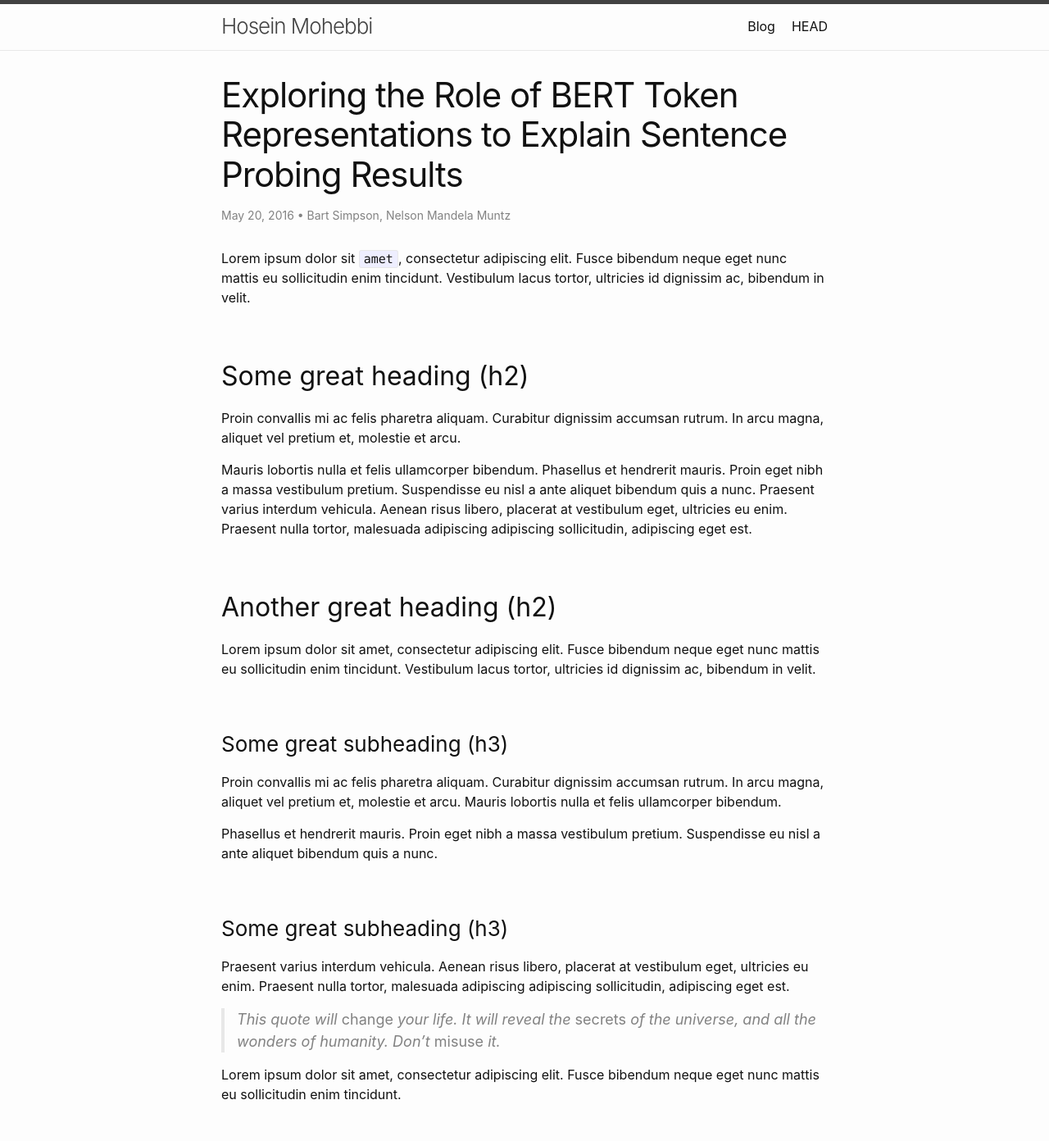
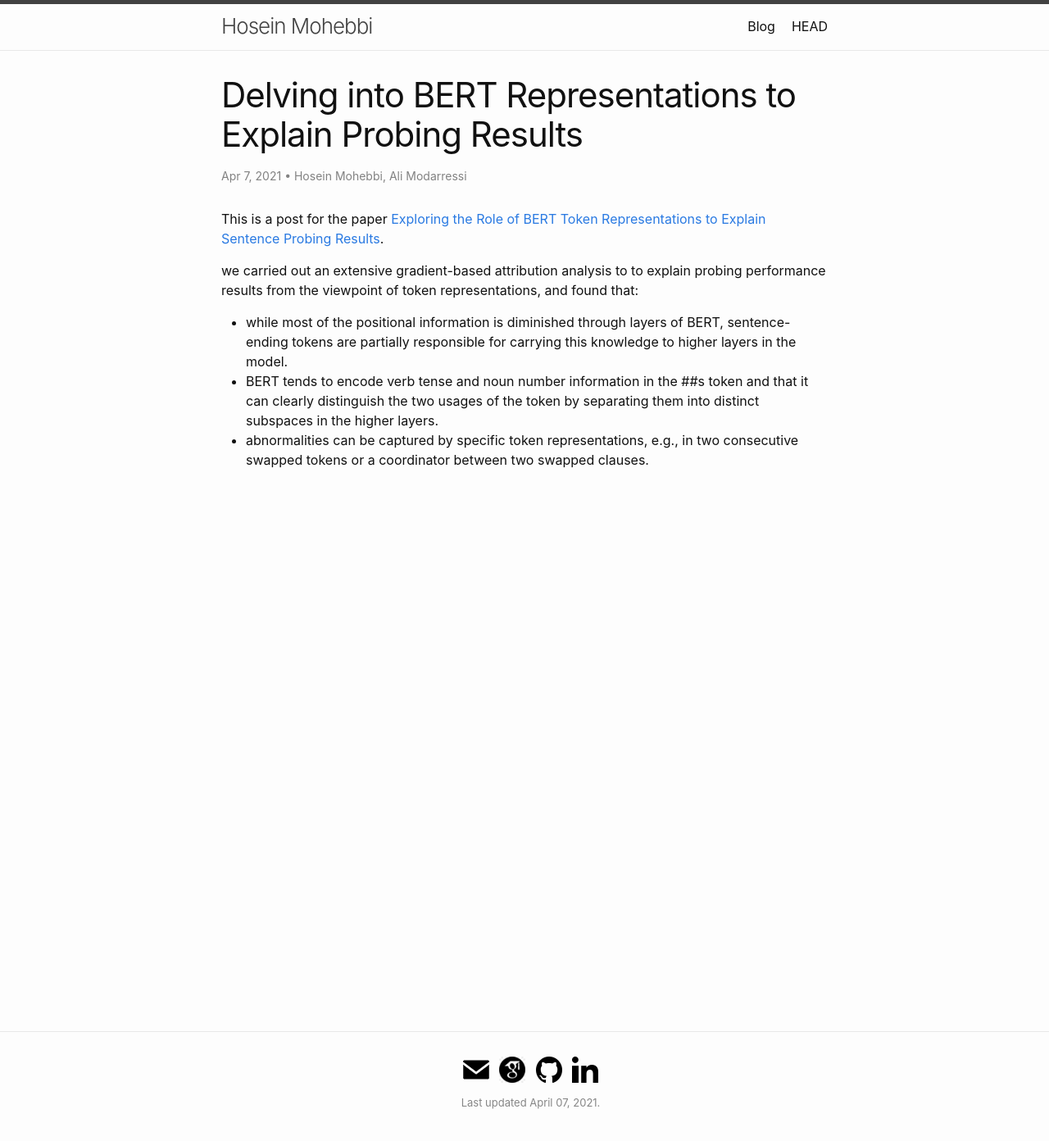
Before and after one commit to hmohebbi/hmohebbi.github.io, a Jekyll site: the page built from _posts/2021-04-07-explain-probing-results.md, in a window 1280 px wide and 1400 px high. Shown: the top 1392 px of the window at 82% size. Built offline with Jekyll 4.4.1, drawn with Linux system fonts in a browser that asks for light colours; some of the changed text lies outside the part shown.

Commit message:
initialized explain probing results post

````diff
--- a/_config.yml
+++ b/_config.yml
@@ -18,6 +18,8 @@ minima:
   social_links:
     github:  hmohebbi
     linkedin: hosein-mohebbi
+    gscholar: tWOBwigAAAAJ&hl
+    email: hosein.mohebbi75@gmail.com
     # twitter: hmohebbi75
 
 
--- a/_includes/footer.html
+++ b/_includes/footer.html
@@ -12,7 +12,7 @@
     </div>
   </div>
   <div class="footer-col  footer-col-3">
-    <p class="text" align="center" style="opacity: 0.5; font-size:14px">Last updated {{ site.time | date: "%B %d, %Y" }}.</p>
+    <p class="text" align="center" style="opacity: 0.5; font-size:13px">Last updated {{ site.time | date: "%B %d, %Y" }}.</p>
   </div>
 
 </footer>
--- a/_includes/social.html
+++ b/_includes/social.html
@@ -1,21 +1,9 @@
 {%- assign social = site.minima.social_links -%}
 
 <ul class="social-media-list">
-  {%- for glb in social.gitlab -%}{%- if glb.username and glb.instance -%}<li><a rel="me" href="https://{{ glb.instance | cgi_escape | escape}}/{{glb.username}}" title="{{ glb.username | escape }}"><svg class="svg-icon grey"><use xlink:href="{{ '/assets/minima-social-icons.svg#gitlab' | relative_url }}"></use></svg></a></li>{%- endif -%}{%- endfor -%}
-  {%- if social.dribbble -%}<li><a rel="me" href="https://dribbble.com/{{ social.dribbble | cgi_escape | escape }}" title="{{ social.dribbble | escape }}"><svg class="svg-icon grey"><use xlink:href="{{ '/assets/minima-social-icons.svg#dribbble' | relative_url }}"></use></svg></a></li>{%- endif -%}
-  {%- if social.facebook -%}<li><a rel="me" href="https://www.facebook.com/{{ social.facebook | cgi_escape | escape }}" title="{{ social.facebook | escape }}"><svg class="svg-icon grey"><use xlink:href="{{ '/assets/minima-social-icons.svg#facebook' | relative_url }}"></use></svg></a></li>{%- endif -%}
-  {%- if social.flickr -%}<li><a rel="me" href="https://www.flickr.com/photos/{{ social.flickr | cgi_escape | escape }}" title="{{ social.flickr | escape }}"><svg class="svg-icon grey"><use xlink:href="{{ '/assets/minima-social-icons.svg#flickr' | relative_url }}"></use></svg></a></li>{%- endif -%}
-  {%- if social.github -%}<li><a rel="me" href="https://github.com/{{ social.github | cgi_escape | escape }}" title="{{ social.github | escape }}"><svg class="svg-icon grey"><use xlink:href="{{ '/assets/minima-social-icons.svg#github' | relative_url }}"></use></svg></a></li>{%- endif -%}
-  {%- if social.stackoverflow -%}<li><a rel="me" href="https://stackoverflow.com/users/{{ social.stackoverflow | cgi_escape | escape }}" title="{{ social.stackoverflow | escape }}"><svg class="svg-icon grey"><use xlink:href="{{ '/assets/minima-social-icons.svg#stackoverflow' | relative_url }}"></use></svg></a></li>{%- endif -%}
-  {%- if social.instagram -%}<li><a rel="me" href="https://www.instagram.com/{{ social.instagram | cgi_escape | escape }}" title="{{ social.instagram | escape }}"><svg class="svg-icon grey"><use xlink:href="{{ '/assets/minima-social-icons.svg#instagram' | relative_url }}"></use></svg></a></li>{%- endif -%}
-  {%- if social.linkedin -%}<li><a rel="me" href="https://www.linkedin.com/in/{{ social.linkedin | cgi_escape | escape }}" title="{{ social.linkedin | escape }}"><svg class="svg-icon grey"><use xlink:href="{{ '/assets/minima-social-icons.svg#linkedin' | relative_url }}"></use></svg></a></li>{%- endif -%}
-  {%- if social.pinterest -%}<li><a rel="me" href="https://www.pinterest.com/{{ social.pinterest | cgi_escape | escape }}" title="{{ social.pinterest | escape }}"><svg class="svg-icon grey"><use xlink:href="{{ '/assets/minima-social-icons.svg#pinterest' | relative_url }}"></use></svg></a></li>{%- endif -%}
-  {%- for mst in social.mastodon -%}{%- if mst.username and mst.instance -%}<li><a rel="me" href="https://{{ mst.instance | cgi_escape | escape}}/@{{mst.username}}" title="{{ mst.username | escape }}"><svg class="svg-icon grey"><use xlink:href="{{ '/assets/minima-social-icons.svg#mastodon' | relative_url }}"></use></svg></a></li>{%- endif -%}{%- endfor -%}
-  {%- if social.twitter -%}<li><a rel="me" href="https://twitter.com/{{ social.twitter | cgi_escape | escape }}" title="{{ social.twitter | escape }}"><svg class="svg-icon grey"><use xlink:href="{{ '/assets/minima-social-icons.svg#twitter' | relative_url }}"></use></svg></a></li>{%- endif -%}
-  {%- if social.youtube -%}<li><a rel="me" href="https://www.youtube.com/{{ social.youtube | cgi_escape | escape }}" title="{{ social.youtube | escape }}"><svg class="svg-icon grey"><use xlink:href="{{ '/assets/minima-social-icons.svg#youtube' | relative_url }}"></use></svg></a></li>{%- endif -%}
-  {%- if social.youtube_channel -%}<li><a rel="me" href="https://www.youtube.com/channel/{{ social.youtube_channel | cgi_escape | escape }}" title="{{ social.youtube_channel_name | escape | default: 'YouTube' }}"><svg class="svg-icon grey"><use xlink:href="{{ '/assets/minima-social-icons.svg#youtube' | relative_url }}"></use></svg></a></li>{%- endif -%}
-  {%- if social.telegram -%}<li><a rel="me" href="https://t.me/{{ social.telegram | cgi_escape | escape }}" title="{{ social.telegram | escape }}"><svg class="svg-icon grey"><use xlink:href="{{ '/assets/minima-social-icons.svg#telegram' | relative_url }}"></use></svg></a></li>{%- endif -%}
-  {%- if social.keybase -%}<li><a rel="me" href="https://keybase.io/{{ social.keybase | cgi_escape | escape }}" title="{{ social.keybase | escape }}"><svg class="svg-icon grey"><use xlink:href="{{ '/assets/minima-social-icons.svg#keybase' | relative_url }}"></use></svg></a></li>{%- endif -%}
-  {%- if social.microdotblog -%}<li><a rel="me" href="https://micro.blog/{{ social.microdotblog | cgi_escape | escape }}" title="{{ social.microdotblog | escape }}"><svg class="svg-icon grey"><use xlink:href="{{ '/assets/minima-social-icons.svg#microdotblog' | relative_url }}"></use></svg></a></li>{%- endif -%}
-  {%- if social.devto -%}<li><a href="https://dev.to/{{ social.devto | cgi_escape | escape }}" title="{{ social.devto | escape }}"><svg class="svg-icon grey"><use xlink:href="{{ '/assets/minima-social-icons.svg#devto' | relative_url }}"></use></svg></a></li>{%- endif -%}
+  {%- if social.email -%}<span><a href="mailto:{{ social.email }}" target="_blank"> <img src="/assets/social-icons/mail2.png"> </a> &nbsp; </span>{%- endif -%}
+  {%- if social.gscholar -%}<span><a href="https://scholar.google.com/citations?user={{ social.gscholar }}=en" target="_blank"> <img src="/assets/social-icons/gscholar2.png"> </a> &nbsp; </span>{%- endif -%}
+  {%- if social.github -%}<span><a href="https://github.com/{{ social.github }}" target="_blank"> <img src="/assets/social-icons/github.png"> </a> &nbsp; </span>{%- endif -%}
+  {%- if social.linkedin -%}<span><a href="https://www.linkedin.com/in/{{ social.linkedin }}" target="_blank"> <img src="/assets/social-icons/linkedin.png"> </a></span>{%- endif -%}
+  {%- if social.twitter -%}<span><a href="https://twitter.com/{{ social.twitter }}" target="_blank"> <img src="/assets/social-icons/twitter.png"> </a> </span>{%- endif -%}
 </ul>
--- a/_posts/2016-05-20-this-post-demonstrates-post-content-styles.md
+++ /dev/null
@@ -1,116 +0,0 @@
----
-layout: post
-title: "Exploring the Role of BERT Token Representations to Explain Sentence Probing Results"
-categories: junk
-author:
-- Bart Simpson
-- Nelson Mandela Muntz
-# meta: "Springfield"
-permalink: /blog/explain-probing-results
----
-
-Lorem ipsum dolor sit `amet`, consectetur adipiscing elit. Fusce bibendum neque eget nunc mattis eu sollicitudin enim tincidunt. Vestibulum lacus tortor, ultricies id dignissim ac, bibendum in velit.
-
-## Some great heading (h2)
-
-Proin convallis mi ac felis pharetra aliquam. Curabitur dignissim accumsan rutrum. In arcu magna, aliquet vel pretium et, molestie et arcu.
-
-Mauris lobortis nulla et felis ullamcorper bibendum. Phasellus et hendrerit mauris. Proin eget nibh a massa vestibulum pretium. Suspendisse eu nisl a ante aliquet bibendum quis a nunc. Praesent varius interdum vehicula. Aenean risus libero, placerat at vestibulum eget, ultricies eu enim. Praesent nulla tortor, malesuada adipiscing adipiscing sollicitudin, adipiscing eget est.
-
-## Another great heading (h2)
-
-Lorem ipsum dolor sit amet, consectetur adipiscing elit. Fusce bibendum neque eget nunc mattis eu sollicitudin enim tincidunt. Vestibulum lacus tortor, ultricies id dignissim ac, bibendum in velit.
-
-### Some great subheading (h3)
-
-Proin convallis mi ac felis pharetra aliquam. Curabitur dignissim accumsan rutrum. In arcu magna, aliquet vel pretium et, molestie et arcu. Mauris lobortis nulla et felis ullamcorper bibendum.
-
-Phasellus et hendrerit mauris. Proin eget nibh a massa vestibulum pretium. Suspendisse eu nisl a ante aliquet bibendum quis a nunc.
-
-### Some great subheading (h3)
-
-Praesent varius interdum vehicula. Aenean risus libero, placerat at vestibulum eget, ultricies eu enim. Praesent nulla tortor, malesuada adipiscing adipiscing sollicitudin, adipiscing eget est.
-
-> This quote will *change* your life. It will reveal the <i>secrets</i> of the universe, and all the wonders of humanity. Don't <em>misuse</em> it.
-
-Lorem ipsum dolor sit amet, consectetur adipiscing elit. Fusce bibendum neque eget nunc mattis eu sollicitudin enim tincidunt.
-
-### Some great subheading (h3)
-
-Vestibulum lacus tortor, ultricies id dignissim ac, bibendum in velit. Proin convallis mi ac felis pharetra aliquam. Curabitur dignissim accumsan rutrum.
-
-```html
-<html>
-  <head>
-  </head>
-  <body>
-    <p>Hello, World!</p>
-  </body>
-</html>
-```
-
-
-In arcu magna, aliquet vel pretium et, molestie et arcu. Mauris lobortis nulla et felis ullamcorper bibendum. Phasellus et hendrerit mauris.
-
-#### You might want a sub-subheading (h4)
-
-In arcu magna, aliquet vel pretium et, molestie et arcu. Mauris lobortis nulla et felis ullamcorper bibendum. Phasellus et hendrerit mauris.
-
-In arcu magna, aliquet vel pretium et, molestie et arcu. Mauris lobortis nulla et felis ullamcorper bibendum. Phasellus et hendrerit mauris.
-
-#### But it's probably overkill (h4)
-
-In arcu magna, aliquet vel pretium et, molestie et arcu. Mauris lobortis nulla et felis ullamcorper bibendum. Phasellus et hendrerit mauris.
-
-##### Could be a smaller sub-heading, `pacman` (h5)
-
-In arcu magna, aliquet vel pretium et, molestie et arcu. Mauris lobortis nulla et felis ullamcorper bibendum. Phasellus et hendrerit mauris.
-
-###### Small yet significant sub-heading  (h6)
-
-In arcu magna, aliquet vel pretium et, molestie et arcu. Mauris lobortis nulla et felis ullamcorper bibendum. Phasellus et hendrerit mauris.
-
-### Oh hai, an unordered list!!
-
-In arcu magna, aliquet vel pretium et, molestie et arcu. Mauris lobortis nulla et felis ullamcorper bibendum. Phasellus et hendrerit mauris.
-
-- First item, yo
-- Second item, dawg
-- Third item, what what?!
-- Fourth item, fo sheezy my neezy
-
-### Oh hai, an ordered list!!
-
-In arcu magna, aliquet vel pretium et, molestie et arcu. Mauris lobortis nulla et felis ullamcorper bibendum. Phasellus et hendrerit mauris.
-
-1. First item, yo
-2. Second item, dawg
-3. Third item, what what?!
-4. Fourth item, fo sheezy my neezy
-
-
-
-## Headings are cool! (h2)
-
-Proin eget nibh a massa vestibulum pretium. Suspendisse eu nisl a ante aliquet bibendum quis a nunc. Praesent varius interdum vehicula. Aenean risus libero, placerat at vestibulum eget, ultricies eu enim. Praesent nulla tortor, malesuada adipiscing adipiscing sollicitudin, adipiscing eget est.
-
-Praesent nulla tortor, malesuada adipiscing adipiscing sollicitudin, adipiscing eget est.
-
-Proin eget nibh a massa vestibulum pretium. Suspendisse eu nisl a ante aliquet bibendum quis a nunc.
-
-### Tables
-
-Title 1               | Title 2               | Title 3               | Title 4
---------------------- | --------------------- | --------------------- | ---------------------
-lorem                 | lorem ipsum           | lorem ipsum dolor     | lorem ipsum dolor sit
-lorem ipsum dolor sit | lorem ipsum dolor sit | lorem ipsum dolor sit | lorem ipsum dolor sit
-lorem ipsum dolor sit | lorem ipsum dolor sit | lorem ipsum dolor sit | lorem ipsum dolor sit
-lorem ipsum dolor sit | lorem ipsum dolor sit | lorem ipsum dolor sit | lorem ipsum dolor sit
-
-
-Title 1 | Title 2 | Title 3 | Title 4
---- | --- | --- | ---
-lorem | lorem ipsum | lorem ipsum dolor | lorem ipsum dolor sit
-lorem ipsum dolor sit amet | lorem ipsum dolor sit amet consectetur | lorem ipsum dolor sit amet | lorem ipsum dolor sit
-lorem ipsum dolor | lorem ipsum | lorem | lorem ipsum
-lorem ipsum dolor | lorem ipsum dolor sit | lorem ipsum dolor sit amet | lorem ipsum dolor sit amet consectetur
--- /dev/null
+++ b/_posts/2021-04-07-explain-probing-results.md
@@ -0,0 +1,19 @@
+---
+layout: post
+title: "Delving into BERT Representations to Explain Probing Results"
+categories: junk
+author:
+- Hosein Mohebbi
+- Ali Modarressi
+
+permalink: /blog/explain-probing-results
+---
+
+This is a post for the paper [Exploring the Role of BERT Token Representations to Explain Sentence Probing Results]("https://arxiv.org/pdf/2104.01477.pdf").
+
+
+we carried out an extensive gradient-based attribution analysis to to explain probing performance results from the viewpoint of token representations, and found that:
+* while most of the positional information is diminished through layers of BERT, sentence-ending tokens are partially responsible for carrying this knowledge to higher layers in the model.
+* BERT tends to encode verb tense and noun number information in the ##s token and that it can clearly distinguish
+the two usages of the token by separating them into distinct subspaces in the higher layers.
+* abnormalities can be captured by specific token representations, e.g., in two consecutive swapped tokens or a coordinator between two swapped clauses.
````
Also changed, not shown: assets/social-icons/github.png (added), assets/social-icons/gscholar.png (added), assets/social-icons/gscholar2.png (added), assets/social-icons/linkedin.png (added), assets/social-icons/mail2.png (added), assets/social-icons/twitter.png (added).
